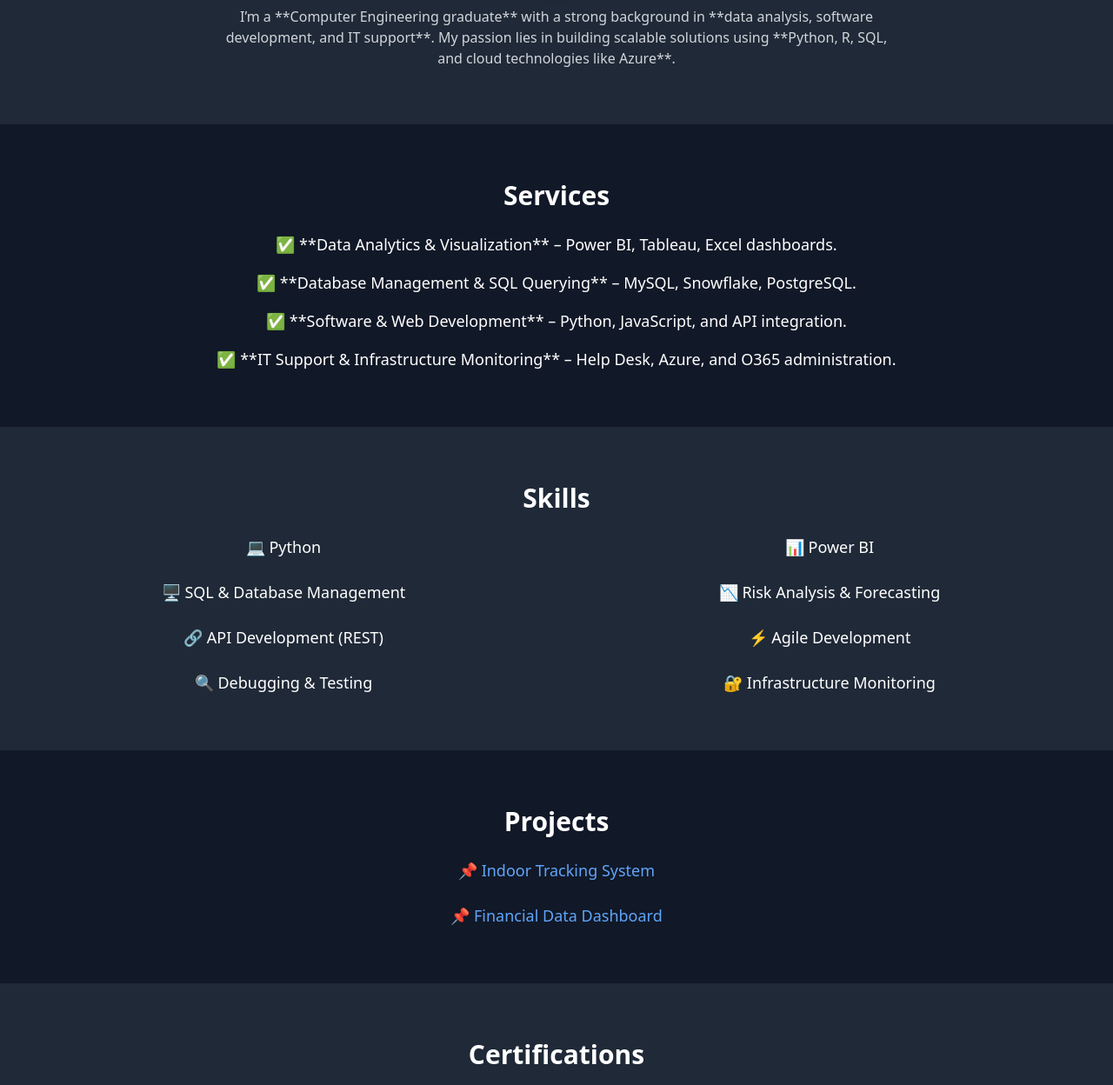
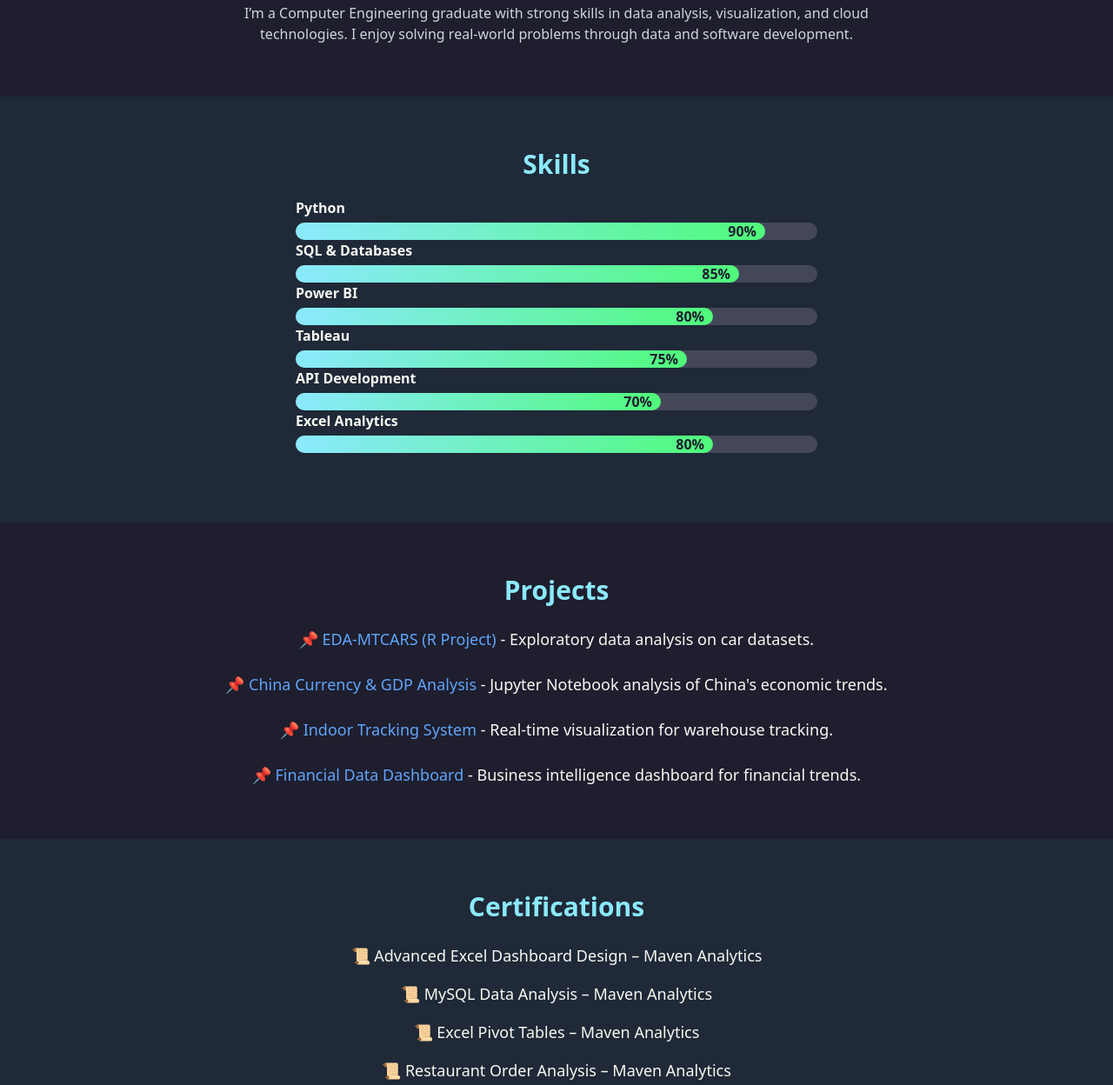
Before and after one commit to JRGumbaz/joeygumbanjera.github.io, a plain HTML site: page index.html in a window 1280 px wide. Shown: the part 1133-2381 px from the top of the page at 87% size. Drawn offline with nearby package versions, Linux system fonts and the light colour scheme.

Commit message:
Updated skills section with percentages & added projects

```diff
--- a/index.html
+++ b/index.html
@@ -6,13 +6,55 @@
   <title>Joey Gumbanjera - Portfolio</title>
   <script src="https://cdn.tailwindcss.com"></script>
   <style>
-    /* Smooth scrolling */
-    html {
-      scroll-behavior: smooth;
+    /* Custom Styles */
+    body {
+      background: #1E1E2E;
+      color: #F8F8F2;
+    }
+    h1, h2 {
+      color: #8BE9FD;
+    }
+    section {
+      padding: 60px 20px;
+      text-align: center;
+    }
+    .highlight {
+      color: #FF79C6;
+    }
+    .progress-container {
+      max-width: 600px;
+      margin: 20px auto;
+      text-align: left;
+    }
+    .progress-label {
+      margin-bottom: 5px;
+      font-weight: bold;
+    }
+    .progress-bar {
+      width: 100%;
+      background: #44475A;
+      height: 20px;
+      border-radius: 10px;
+      position: relative;
+    }
+    .progress {
+      height: 100%;
+      border-radius: 10px;
+      background: linear-gradient(to right, #8BE9FD, #50FA7B);
+      text-align: right;
+      line-height: 20px;
+      padding-right: 10px;
+      color: #1E1E2E;
+      font-weight: bold;
+    }
+    footer {
+      background: #282A36;
+      padding: 20px;
+      text-align: center;
     }
   </style>
 </head>
-<body class="bg-gray-900 text-white">
+<body>
 
   <!-- Navbar -->
   <nav class="bg-gray-800 fixed w-full z-10 shadow-lg">
@@ -20,7 +62,6 @@
       <h1 class="text-xl font-bold">Joey Gumbanjera</h1>
       <ul class="flex space-x-6">
         <li><a href="#about" class="hover:text-blue-400">About</a></li>
-        <li><a href="#services" class="hover:text-blue-400">Services</a></li>
         <li><a href="#skills" class="hover:text-blue-400">Skills</a></li>
         <li><a href="#projects" class="hover:text-blue-400">Projects</a></li>
         <li><a href="#certifications" class="hover:text-blue-400">Certifications</a></li>
@@ -33,94 +74,83 @@
   <header id="hero" class="h-screen flex items-center justify-center text-center px-6">
     <div>
       <h2 class="text-4xl sm:text-6xl font-extrabold">
-        Hello, My name is <span class="text-blue-400">Joey Gumbanjera</span>
+        Hello, My name is <span class="highlight">Joey Gumbanjera</span>
       </h2>
       <p class="text-xl sm:text-2xl mt-4">
-        I am a <span class="text-blue-400">Data Analyst | Developer | Problem Solver</span>
+        I am a <span class="highlight">Data Analyst | Developer | Problem Solver</span>
       </p>
       <p class="mt-6 text-gray-300 max-w-xl mx-auto">
-        I’m a Computer Engineering graduate with expertise in **Python, SQL, Power BI, and Tableau**,
-        specializing in **data-driven decision-making and software solutions**.
+        I specialize in Python, SQL, Power BI, and Tableau, with a passion for creating data-driven solutions.
       </p>
     </div>
   </header>
 
   <!-- About Section -->
-  <section id="about" class="py-16 px-6 bg-gray-800">
-    <div class="container mx-auto text-center">
-      <h2 class="text-3xl font-bold text-white">About Me</h2>
+  <section id="about">
+    <h2 class="text-3xl font-bold">About Me</h2>
     <img src="profile.jpg" alt="Joey Gumbanjera" class="w-48 h-48 rounded-full mx-auto shadow-lg mt-6">
     <p class="text-gray-300 mt-6 max-w-3xl mx-auto">
-        I’m a **Computer Engineering graduate** with a strong background in **data analysis, software development, and IT support**.
-        My passion lies in building scalable solutions using **Python, R, SQL, and cloud technologies like Azure**.
+      I’m a Computer Engineering graduate with strong skills in data analysis, visualization, and cloud technologies. I enjoy solving real-world problems through data and software development.
     </p>
-    </div>
   </section>
 
-  <!-- Services Section -->
-  <section id="services" class="py-16 px-6 bg-gray-900">
-    <div class="container mx-auto text-center">
-      <h2 class="text-3xl font-bold text-white">Services</h2>
-      <ul class="space-y-4 text-lg mt-6">
-        <li>✅ **Data Analytics & Visualization** – Power BI, Tableau, Excel dashboards.</li>
-        <li>✅ **Database Management & SQL Querying** – MySQL, Snowflake, PostgreSQL.</li>
-        <li>✅ **Software & Web Development** – Python, JavaScript, and API integration.</li>
-        <li>✅ **IT Support & Infrastructure Monitoring** – Help Desk, Azure, and O365 administration.</li>
-      </ul>
-    </div>
-  </section>
+  <!-- Skills Section (With Percentages) -->
+  <section id="skills" class="bg-gray-800">
+    <h2 class="text-3xl font-bold">Skills</h2>
+    <div class="progress-container">
+      <div class="progress-label">Python</div>
+      <div class="progress-bar"><div class="progress" style="width: 90%;">90%</div></div>
 
-  <!-- Skills Section -->
-  <section id="skills" class="py-16 px-6 bg-gray-800">
-    <div class="container mx-auto text-center">
-      <h2 class="text-3xl font-bold text-white">Skills</h2>
-      <ul class="grid grid-cols-2 gap-6 text-lg mt-6">
-        <li>💻 Python</li>
-        <li>📊 Power BI</li>
-        <li>🖥️ SQL & Database Management</li>
-        <li>📉 Risk Analysis & Forecasting</li>
-        <li>🔗 API Development (REST)</li>
-        <li>⚡ Agile Development</li>
-        <li>🔍 Debugging & Testing</li>
-        <li>🔐 Infrastructure Monitoring</li>
-      </ul>
+      <div class="progress-label">SQL & Databases</div>
+      <div class="progress-bar"><div class="progress" style="width: 85%;">85%</div></div>
+
+      <div class="progress-label">Power BI</div>
+      <div class="progress-bar"><div class="progress" style="width: 80%;">80%</div></div>
+
+      <div class="progress-label">Tableau</div>
+      <div class="progress-bar"><div class="progress" style="width: 75%;">75%</div></div>
+
+      <div class="progress-label">API Development</div>
+      <div class="progress-bar"><div class="progress" style="width: 70%;">70%</div></div>
+
+      <div class="progress-label">Excel Analytics</div>
+      <div class="progress-bar"><div class="progress" style="width: 80%;">80%</div></div>
     </div>
   </section>
 
   <!-- Projects Section -->
-  <section id="projects" class="py-16 px-6 bg-gray-900">
-    <div class="container mx-auto text-center">
-      <h2 class="text-3xl font-bold text-white">Projects</h2>
+  <section id="projects">
+    <h2 class="text-3xl font-bold">Projects</h2>
     <ul class="space-y-6 text-lg mt-6">
-        <li>📌 <a href="https://github.com/JRGumbaz/indoor-tracking" class="text-blue-400">Indoor Tracking System</a></li>
-        <li>📌 <a href="https://github.com/JRGumbaz/financial-analytics" class="text-blue-400">Financial Data Dashboard</a></li>
+      <li>📌 <a href="https://github.com/JRGumbaz/EDA-MTCARS" class="text-blue-400">EDA-MTCARS (R Project)</a> - Exploratory data analysis on car datasets.</li>
+      <li>📌 <a href="https://github.com/JRGumbaz/China-Currency-GDP-Analysis" class="text-blue-400">China Currency & GDP Analysis</a> - Jupyter Notebook analysis of China's economic trends.</li>
+      <li>📌 <a href="https://github.com/JRGumbaz/indoor-tracking" class="text-blue-400">Indoor Tracking System</a> - Real-time visualization for warehouse tracking.</li>
+      <li>📌 <a href="https://github.com/JRGumbaz/financial-analytics" class="text-blue-400">Financial Data Dashboard</a> - Business intelligence dashboard for financial trends.</li>
     </ul>
-    </div>
   </section>
 
   <!-- Certifications Section -->
-  <section id="certifications" class="py-16 px-6 bg-gray-800">
-    <div class="container mx-auto text-center">
-      <h2 class="text-3xl font-bold text-white">Certifications</h2>
+  <section id="certifications" class="bg-gray-800">
+    <h2 class="text-3xl font-bold">Certifications</h2>
     <ul class="space-y-4 text-lg mt-6">
       <li>📜 Advanced Excel Dashboard Design – Maven Analytics</li>
       <li>📜 MySQL Data Analysis – Maven Analytics</li>
-        <li>📜 Data Science Bootcamp – Udemy</li>
+      <li>📜 Excel Pivot Tables – Maven Analytics</li>
+      <li>📜 Restaurant Order Analysis – Maven Analytics</li>
+      <li>📜 Coffee Shop Sales Dashboard – Maven Analytics</li>
+      <li>📜 Thinking Like an Analyst – Maven Analytics</li>
     </ul>
-    </div>
   </section>
 
   <!-- Contact Section -->
-  <section id="contact" class="py-16 px-6 bg-gray-900">
-    <div class="container mx-auto text-center">
-      <h2 class="text-3xl font-bold text-white">Contact Me</h2>
+  <section id="contact">
+    <h2 class="text-3xl font-bold">Contact Me</h2>
     <p class="text-gray-300 mt-4 text-lg">📧 Email: <a href="mailto:joeyrgumbaz@gmail.com" class="text-blue-400">joeyrgumbaz@gmail.com</a></p>
     <p class="text-gray-300 text-lg">📞 Phone: <a href="tel:+48668391955" class="text-blue-400">+48 668 391 955</a></p>
-    </div>
   </section>
 
   <!-- Footer -->
-  <footer class="bg-gray-800 py-6 text-center">
+  <footer>
     <p class="text-gray-400">&copy; 2025 Joey Gumbanjera. All rights reserved.</p>
   </footer>
 
```
Lines whose indentation alone changed are shown as unchanged.
